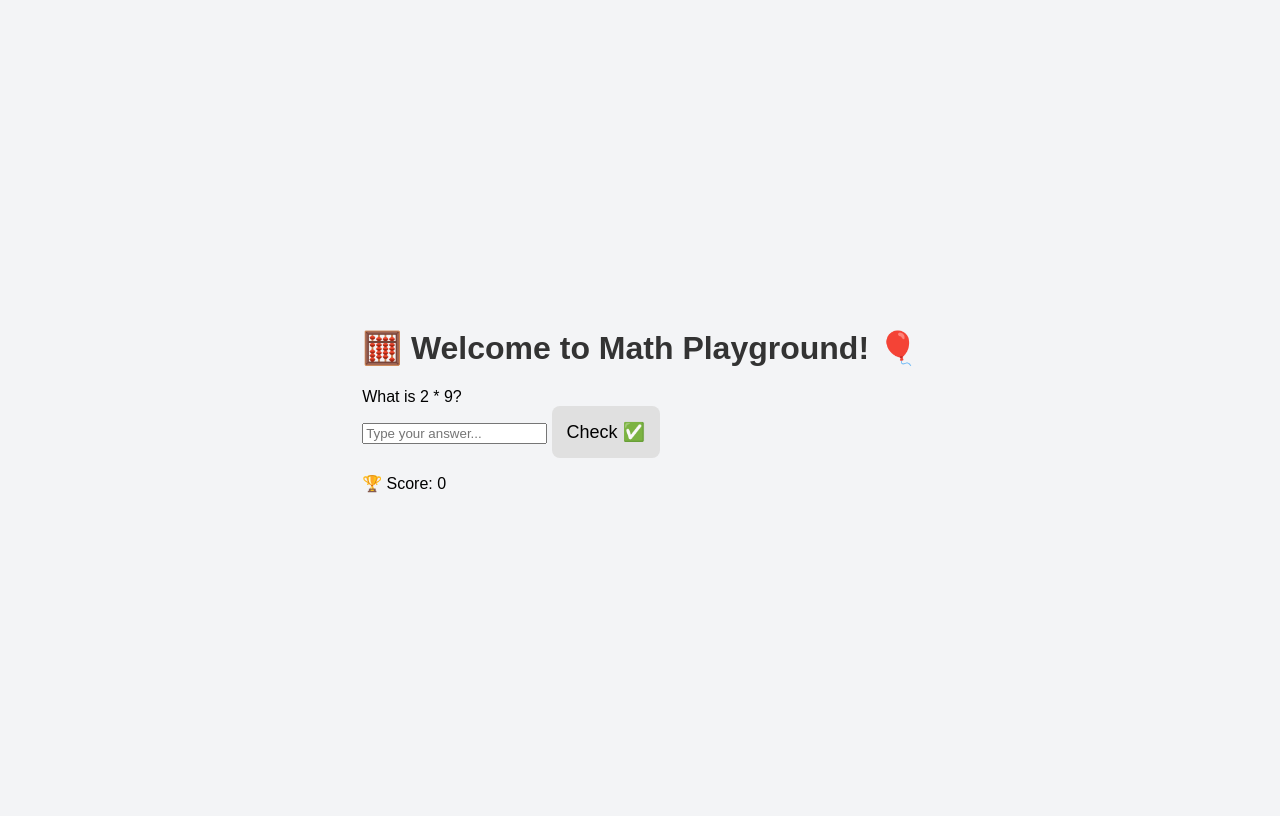
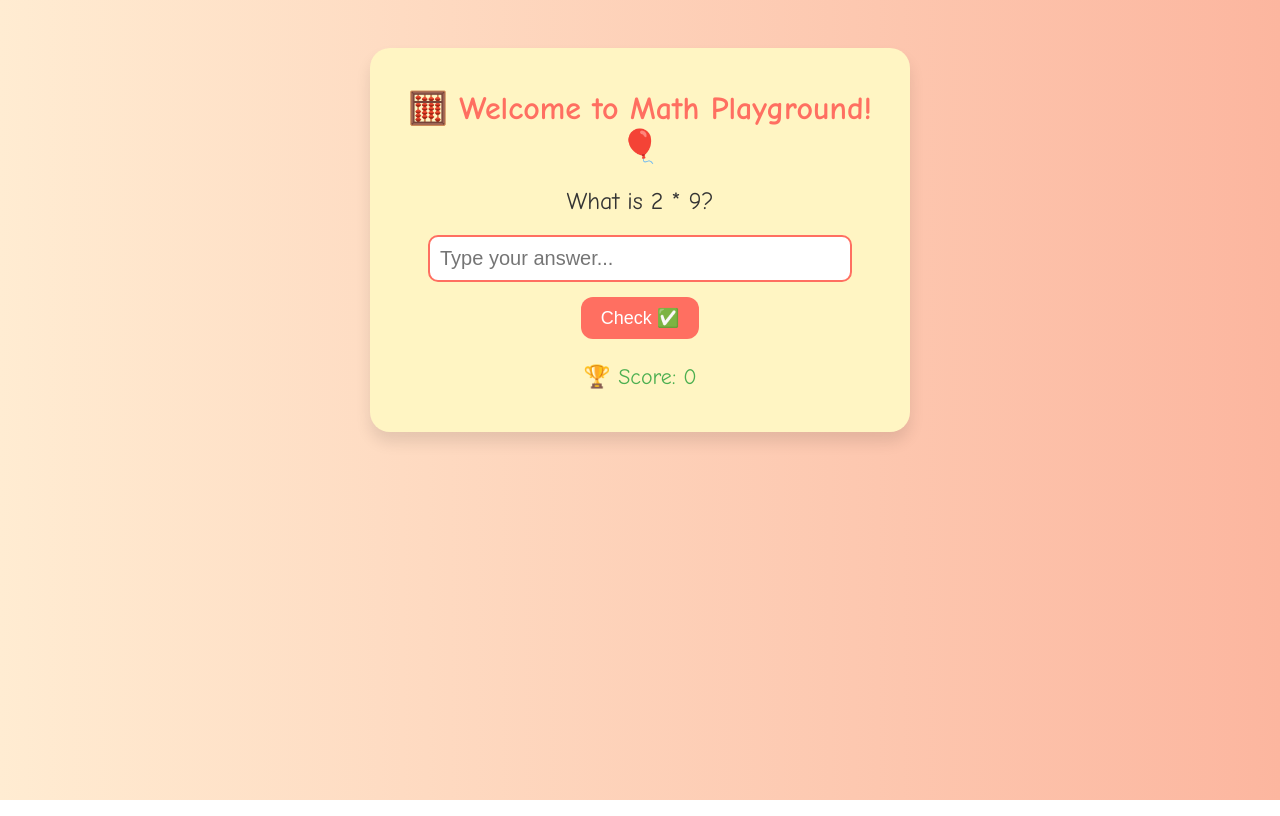
Before and after one commit to humairasahak/Calc, a plain HTML site: page index.html in a window 1280 px wide. Drawn offline with Linux system fonts and the light colour scheme.

Commit message:
Update style.css

```diff
--- a/style.css
+++ b/style.css
@@ -1,52 +1,61 @@
 body {
-  font-family: Arial, sans-serif;
-  background-color: #f3f4f6;
-  display: flex;
-  justify-content: center;
-  align-items: center;
-  height: 100vh;
+  font-family: 'Comic Sans MS', sans-serif;
+  background: linear-gradient(to right, #ffecd2, #fcb69f);
+  text-align: center;
+  padding: 40px;
+  color: #333;
 }
 
-.calculator {
-  background-color: #ffffff;
+.container {
+  background-color: #fff5c3;
+  border-radius: 20px;
   padding: 20px;
-  border-radius: 12px;
-  box-shadow: 0 4px 10px rgba(0, 0, 0, 0.1);
-  width: 280px;
+  width: 90%;
+  max-width: 500px;
+  margin: auto;
+  box-shadow: 0px 10px 15px rgba(0, 0, 0, 0.1);
 }
 
 h1 {
-  text-align: center;
-  color: #333;
+  color: #ff6f61;
 }
 
-#display {
-  width: 100%;
-  height: 40px;
-  font-size: 20px;
-  margin-bottom: 15px;
-  padding: 5px;
-  text-align: right;
-  border-radius: 8px;
-  border: 1px solid #ccc;
+#question {
+  font-size: 24px;
+  margin-bottom: 20px;
 }
 
-.buttons {
-  display: grid;
-  grid-template-columns: repeat(4, 1fr);
-  gap: 10px;
+input {
+  font-size: 20px;
+  padding: 10px;
+  border: 2px solid #ff6f61;
+  border-radius: 10px;
+  width: 80%;
+  margin-bottom: 10px;
 }
 
 button {
-  padding: 15px;
   font-size: 18px;
-  background-color: #e0e0e0;
+  background-color: #ff6f61;
+  color: white;
   border: none;
-  border-radius: 8px;
+  padding: 10px 20px;
+  border-radius: 12px;
   cursor: pointer;
-  transition: background-color 0.3s ease;
+  margin: 5px;
 }
 
 button:hover {
-  background-color: #d0d0d0;
+  background-color: #ff3e3e;
 }
+
+#result {
+  font-size: 20px;
+  margin-top: 15px;
+}
+
+#score {
+  font-size: 22px;
+  margin-top: 20px;
+  color: #4caf50;
+}
```
